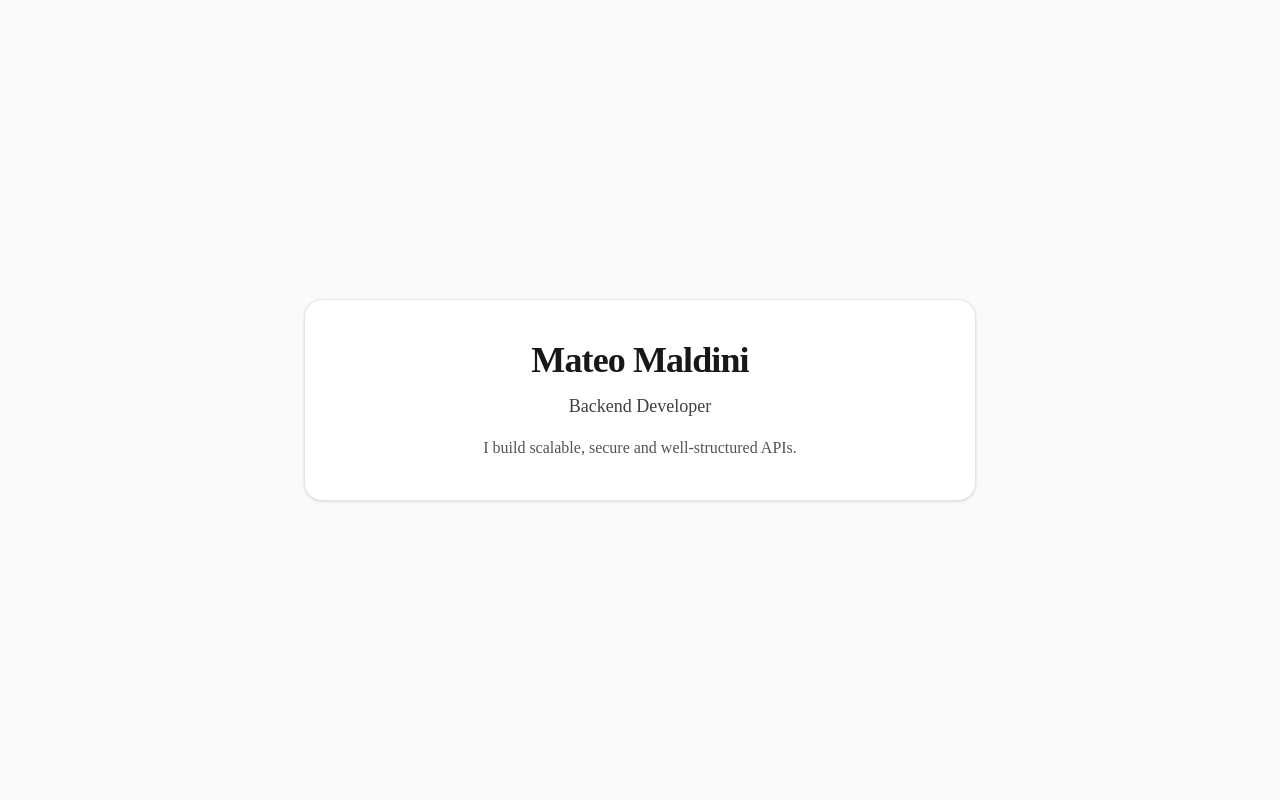
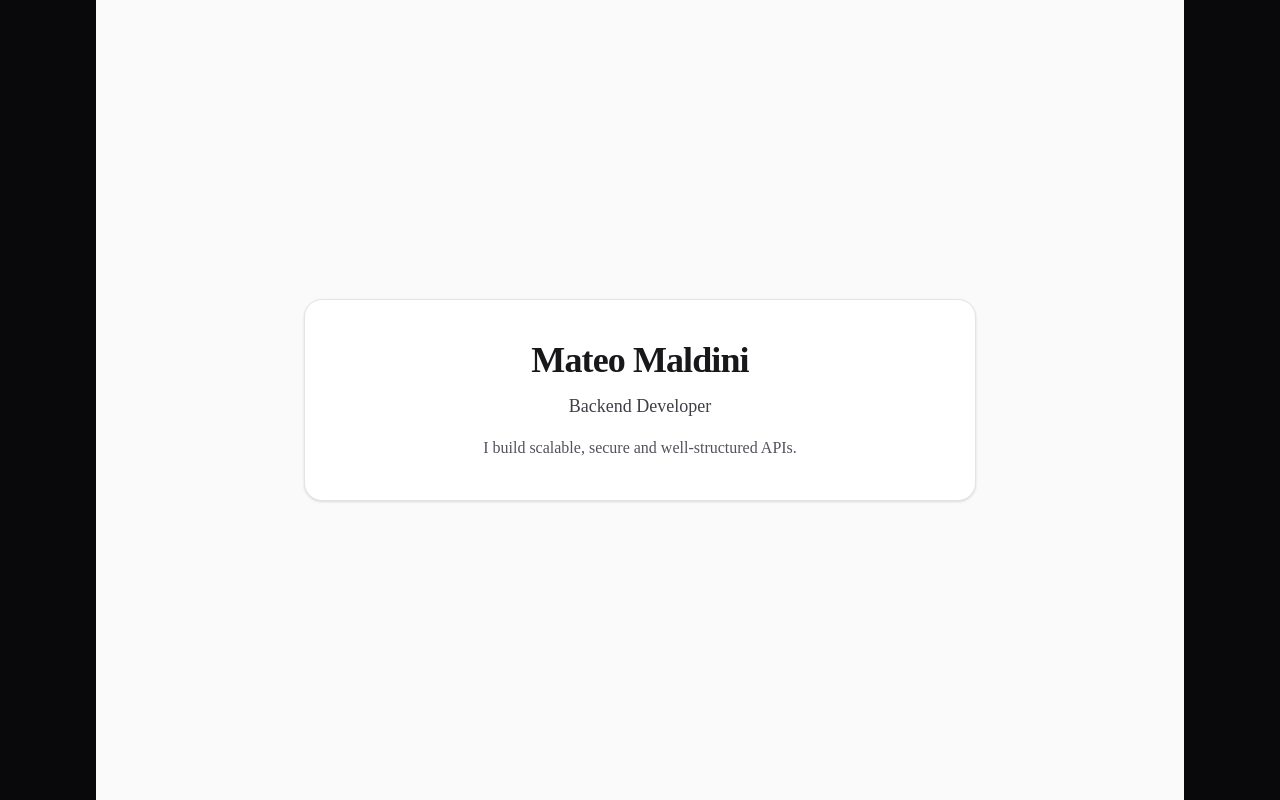
Before and after one commit to mateomaldinidev/portfolio, a Next.js app: page /en in a window 1280 px wide. Built offline with nearby package versions, Linux system fonts and the light colour scheme.

Commit message:
feat: base layout structure

```diff
--- a/app/layout.tsx
+++ b/app/layout.tsx
@@ -27,7 +27,11 @@ export default function RootLayout({
       lang="en"
       className={`${geistSans.variable} ${geistMono.variable} h-full antialiased`}
     >
-      <body className="min-h-full flex flex-col">{children}</body>
+      <body className="min-h-screen bg-zinc-950 text-zinc-100">
+        <div className="mx-auto flex min-h-screen w-full max-w-6xl flex-col px-6 sm:px-8">
+          {children}
+        </div>
+      </body>
     </html>
   );
 }
```
